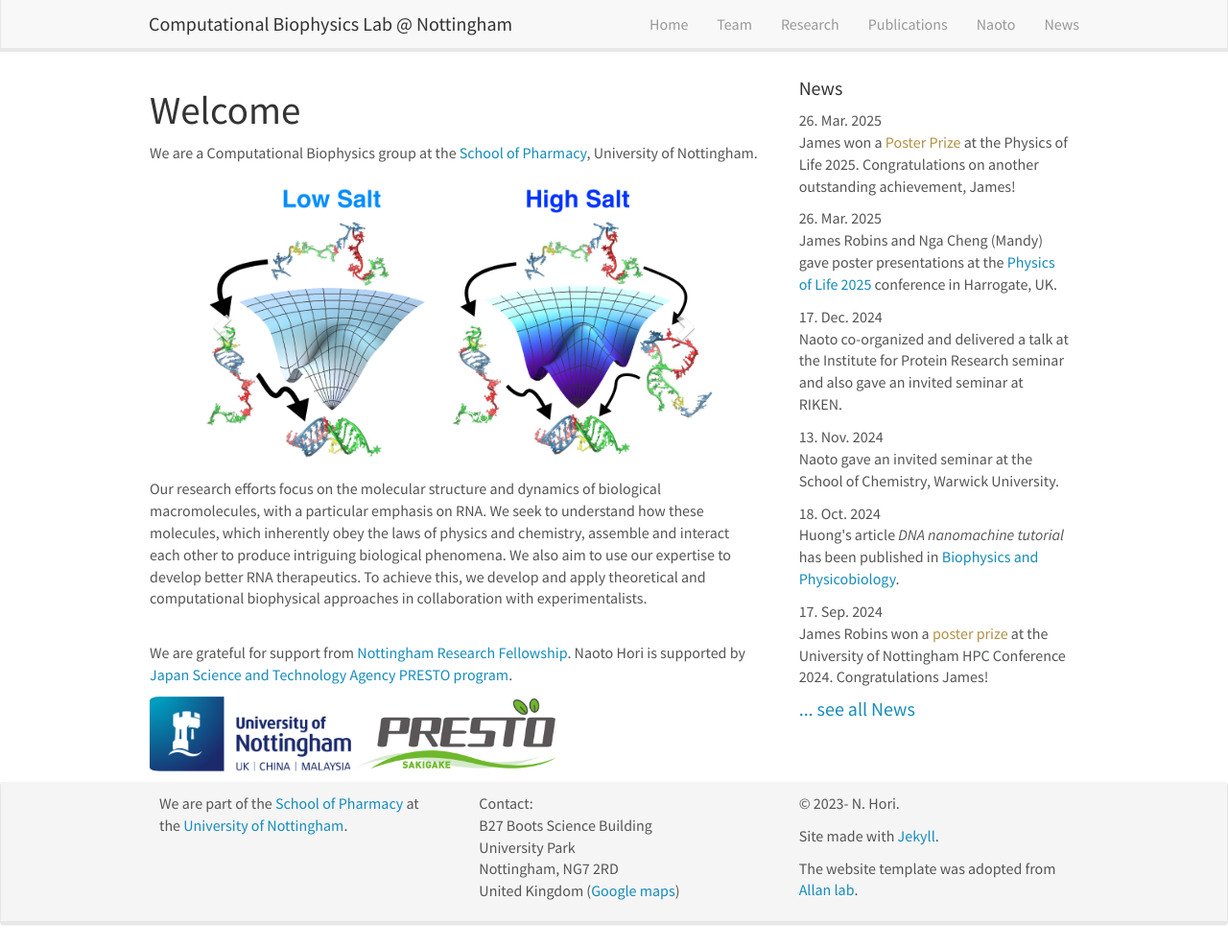
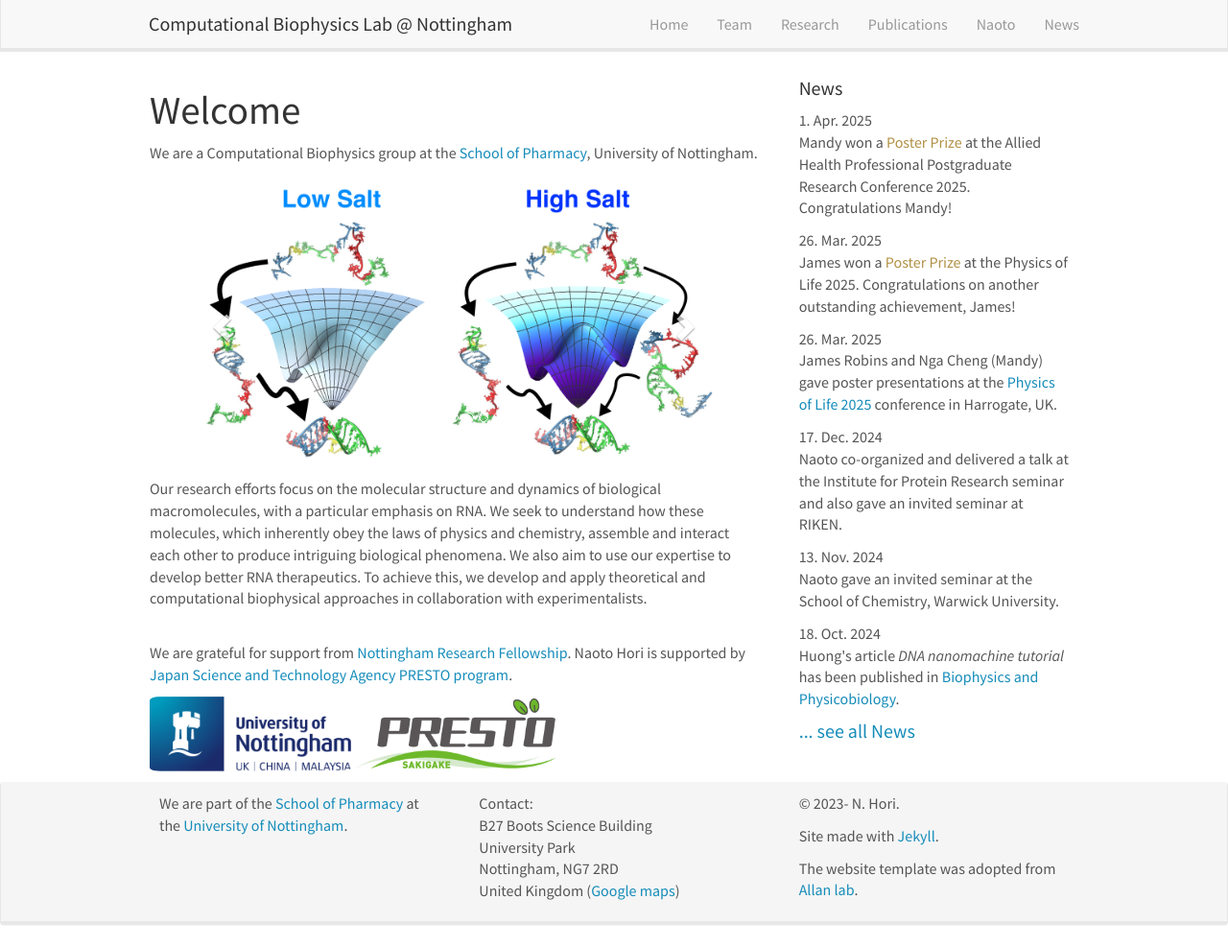
Before and after one commit to Hori-Lab/hori-lab.github.io, a Jekyll site: the page built from _pages/home.md, in a window 1280 px wide and 986 px high. Shown: the whole window at 96% size. Built offline with Jekyll 4.4.1, drawn with Linux system fonts in a browser that asks for light colours; nearby versions of some CDN libraries.

Commit message:
Update news.yml

```diff
--- a/_data/news.yml
+++ b/_data/news.yml
@@ -1,3 +1,6 @@
+- date: 1. Apr. 2025
+  headline: Mandy won a <span style="color:#b29146;">Poster Prize</span> at the Allied Health Professional Postgraduate Research Conference 2025. Congratulations Mandy!
+
 - date: 26. Mar. 2025
   headline: James won a <span style="color:#b29146;">Poster Prize</span> at the Physics of Life 2025. Congratulations on another outstanding achievement, James!
 
```
